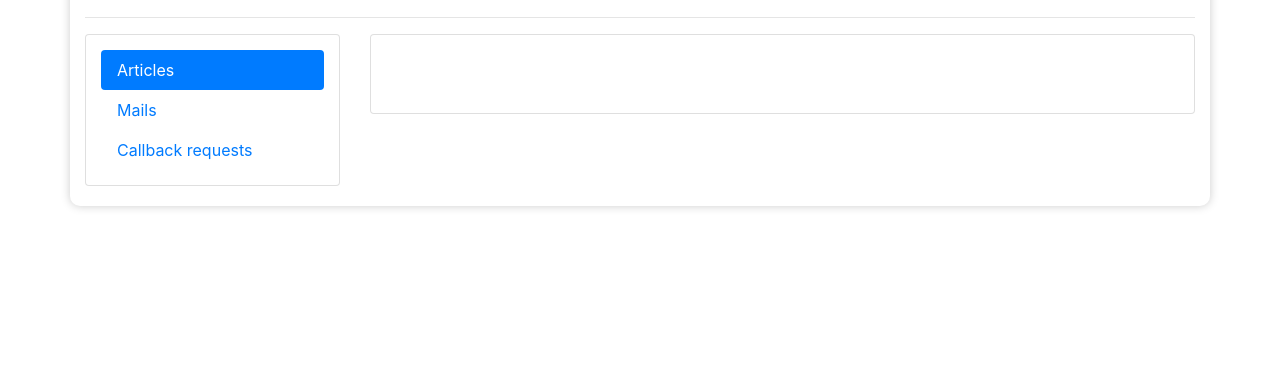
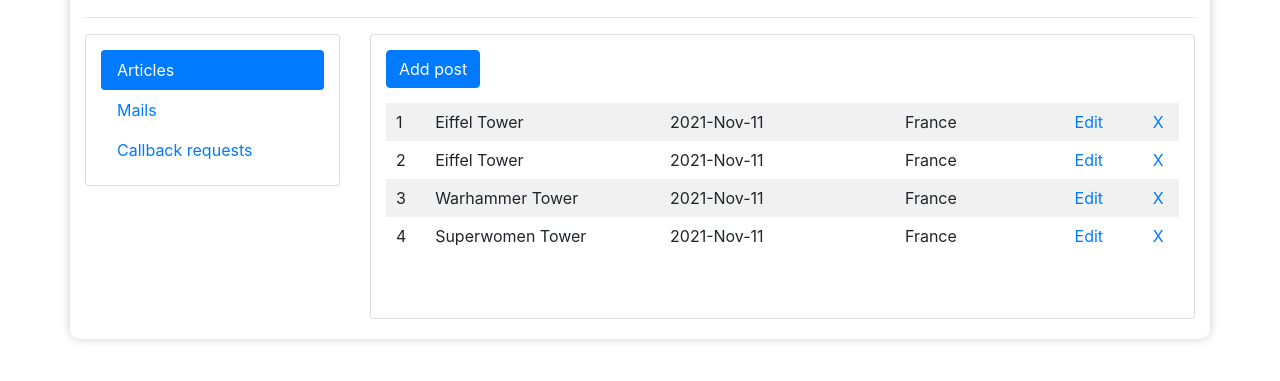
Before and after one commit to mohdazlan/let-s-Travel, a website: page public/admin/index.html in a window 1280 px wide. Shown: the part 177-558 px from the top of the page. Drawn offline with nearby package versions, Linux system fonts and the light colour scheme.

Commit message:
Third commit

```diff
--- a/public/admin/index.html
+++ b/public/admin/index.html
@@ -63,7 +63,41 @@
                 <div class="card">
                     <div class="card-block">
                         <div class="tab-pane fade show active" id="v-pills-home" role="tabpanel" aria-labelledby="v-pills-home-tab">
-
+                            <button class="btn btn-primary">Add post</button>
+                            <div class="articles">
+                                <article class="d-flex justify-content-between align-items-center article-inline">
+                                    <div class="id w5">1</div>
+                                    <div class="name w30">Eiffel Tower</div>
+                                    <div class="date w30">2021-Nov-11</div>
+                                    <div class="country w20">France</div>
+                                    <div class="edit w10"><button class="btn btn-link">Edit</button></div>
+                                    <div class="remove w5"><button class="btn btn-link">X</button></div>
+                                </article>
+                                <article class="d-flex justify-content-between align-items-center article-inline">
+                                    <div class="id w5">2</div>
+                                    <div class="name w30">Eiffel Tower</div>
+                                    <div class="date w30">2021-Nov-11</div>
+                                    <div class="country w20">France</div>
+                                    <div class="edit w10"><button class="btn btn-link">Edit</button></div>
+                                    <div class="remove w5"><button class="btn btn-link">X</button></div>
+                                </article>
+                                <article class="d-flex justify-content-between align-items-center article-inline">
+                                    <div class="id w5">3</div>
+                                    <div class="name w30">Warhammer Tower</div>
+                                    <div class="date w30">2021-Nov-11</div>
+                                    <div class="country w20">France</div>
+                                    <div class="edit w10"><button class="btn btn-link">Edit</button></div>
+                                    <div class="remove w5"><button class="btn btn-link">X</button></div>
+                                </article>
+                                <article class="d-flex justify-content-between align-items-center article-inline">
+                                    <div class="id w5">4</div>
+                                    <div class="name w30">Superwomen Tower</div>
+                                    <div class="date w30">2021-Nov-11</div>
+                                    <div class="country w20">France</div>
+                                    <div class="edit w10"><button class="btn btn-link">Edit</button></div>
+                                    <div class="remove w5"><button class="btn btn-link">X</button></div>
+                                </article>
+                            </div>
                         </div>
                         <div class="tab-pane fade" id="v-pills-profile" role="tabpanel" aria-labelledby="v-pills-profile-tab">Mails content</div>
                         <div class="tab-pane fade" id="v-pills-messages" role="tabpanel" aria-labelledby="v-pills-messages-tab">Callback content</div>
--- a/public/css/style.css
+++ b/public/css/style.css
@@ -26,3 +26,27 @@ footer>.container, footer .row{
 .card-block{
     padding: 15px;
 }
+
+.w30{
+    width: 30%;
+}
+.w20{
+    width: 20%;
+}
+.w10{
+    width: 10%;
+}
+.w5{
+    width: 5%;
+}
+
+.articles{
+    margin-top: 15px;
+}
+
+.article-inline{
+    padding-left: 10px;
+}
+.article-inline:nth-of-type(odd){
+    background: rgba(0,0,0,0.056);
+}
```
Also changed, not shown: app.js (+16 -1 lines), models/posts.js (added, +16 -0 lines).
